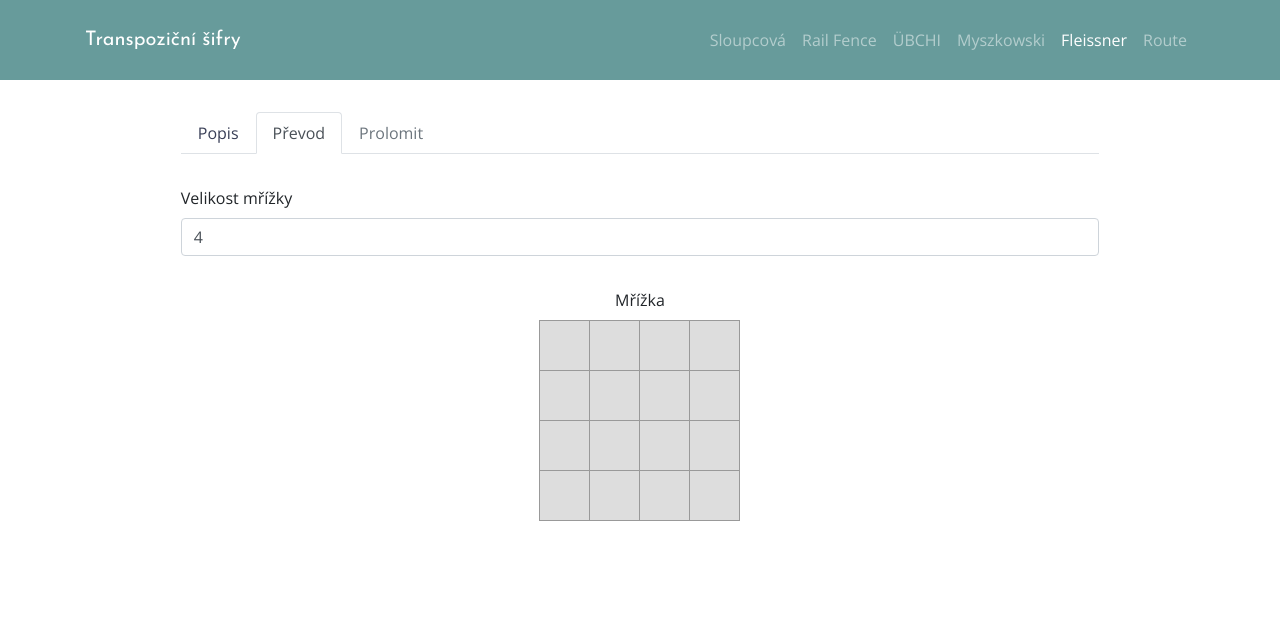
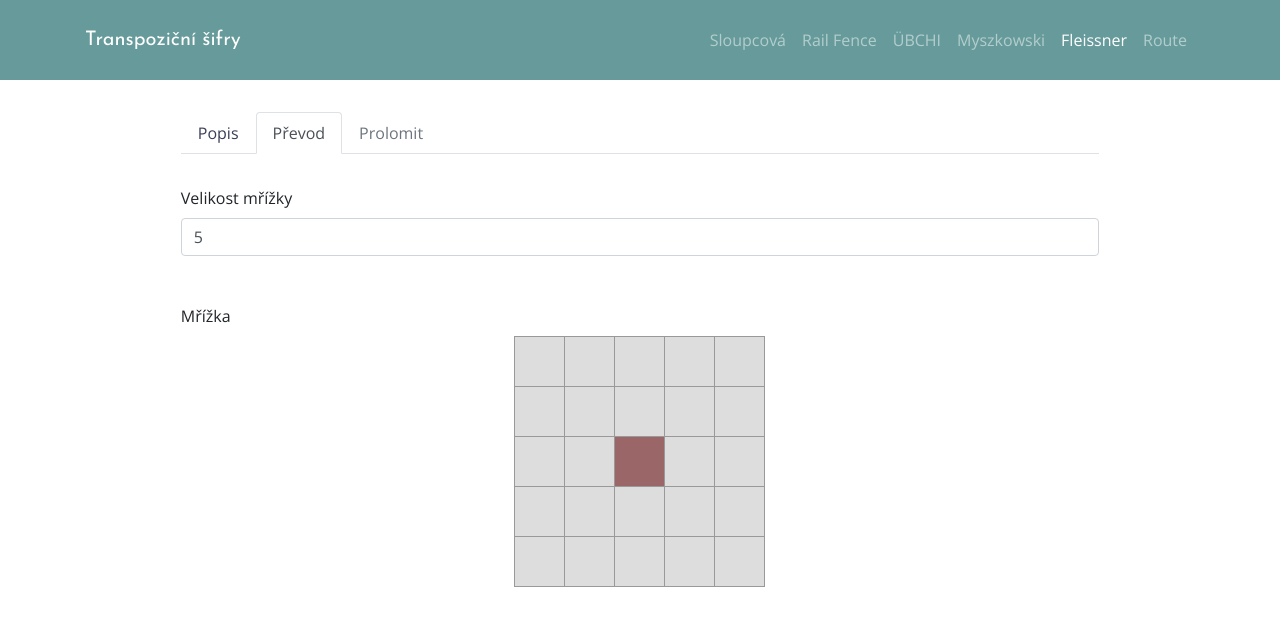
Before and after one commit to janbican/transposition-ciphers-site, a Vue app: page /fleissner/convert in a window 1280 px wide. Shown: the top 626 px of the page. Built offline with nearby package versions, Linux system fonts and the light colour scheme.

Commit message:
Grille Refactor

```diff
--- a/src/components/fleissner/Grille.vue
+++ b/src/components/fleissner/Grille.vue
@@ -1,7 +1,5 @@
 <template>
   <div class="grille">
-    <b-row class="mb-3">
-      <b-col>
     <size-input
       v-model.number="size"
       :value="size"
@@ -10,12 +8,8 @@
       :isValid="isSizeValid"
       @valueChanged="sizeChanged"
     />
-      </b-col>
-    </b-row>
 
-    <div v-show="isSizeValid">
-      <b-row class="justify-content-md-center mt-3 text-center">
-        <b-col>
+    <div v-show="isSizeValid" class="mt-5">
       <label>Mřížka</label>
       <div class="grille-grid">
         <table>
@@ -33,8 +27,6 @@
           </tbody>
         </table>
       </div>
-        </b-col>
-      </b-row>
     </div>
   </div>
 </template>
@@ -51,25 +43,18 @@ export default {
   },
   data() {
     return {
-      size: 4,
-      grille: [
-        [0, 0, 0, 0],
-        [0, 0, 0, 0],
-        [0, 0, 0, 0],
-        [0, 0, 0, 0]
-      ],
-      count: 0
+      size: 5,
+      count: 0,
+      grille: null
     }
+  },
+  created: function() {
+    this.grille = this.createFreshGrille()
   },
   methods: {
     sizeChanged() {
       this.grille = this.createFreshGrille()
       this.count = 0
-
-      if (this.size % 2 == 1) {
-        const middle = Math.floor(this.size / 2)
-        this.grille[middle][middle] = 2
-      }
 
       this.$emit('change', null)
     },
@@ -79,16 +64,22 @@ export default {
       for (let i = 0; i < this.size; i++) {
         grille.push(new Array(this.size).fill(0))
       }
+
+      if (this.size % 2 == 1) {
+        const middle = Math.floor(this.size / 2)
+        grille[middle][middle] = 2
+      }
+
       return grille
     },
 
     cellClicked(row, col) {
       const value = this.grille[row][col]
-      if (value == 0) {
-        this.cutOut(row, col)
+      if (value === 0) {
+        this.cutCellOut(row, col)
         this.count += 1
       } else if (value == 1) {
-        this.fill(row, col)
+        this.fillCell(row, col)
         this.count -= 1
       }
 
@@ -96,26 +87,28 @@ export default {
     },
 
     isComplete() {
-      console.log(this.size)
-      console.log(this.count)
       return Math.floor((this.size * this.size) / 4) === this.count
     },
 
-    cutOut(row, col) {
+    cutCellOut(row, col) {
       this.grille[row][col] = 1
       this.grille[col][this.size - 1 - row] = 2
       this.grille[this.size - 1 - row][this.size - 1 - col] = 2
       this.grille[this.size - 1 - col][row] = 2
 
+      // pro spustění automatické detekce změny
+      // z důvodu překreslení mřížky
       this.$set(this.grille[row], col, 1)
     },
 
-    fill(row, col) {
+    fillCell(row, col) {
       this.grille[row][col] = 0
       this.grille[col][this.size - 1 - row] = 0
       this.grille[this.size - 1 - row][this.size - 1 - col] = 0
       this.grille[this.size - 1 - col][row] = 0
 
+      // pro spustění automatické detekce změny
+      // z důvodu překreslení mřížky
       this.$set(this.grille[row], col, 0)
     }
   },
@@ -131,8 +124,4 @@ export default {
 table {
   margin: 0 auto;
 }
-
-.grille-grid {
-  overflow-x: auto;
-}
 </style>
```
Lines whose indentation alone changed are shown as unchanged.
